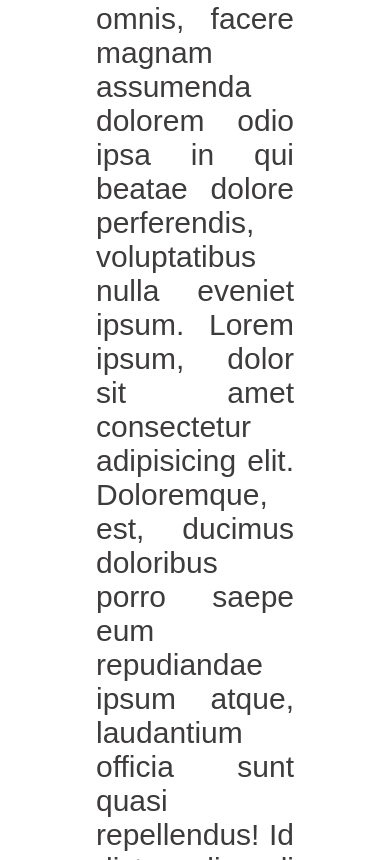
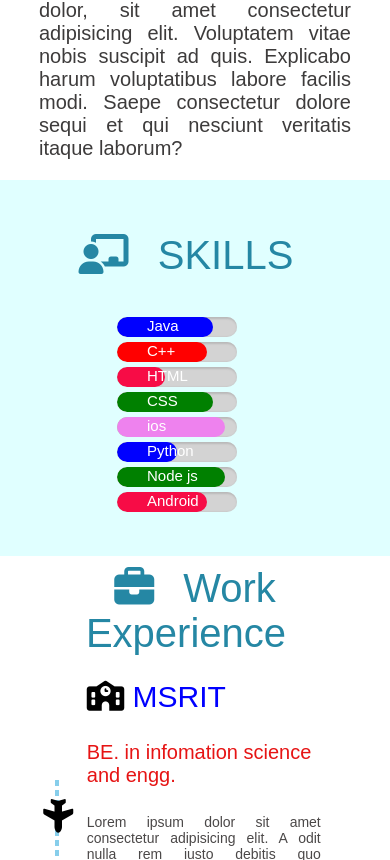
Before and after one commit to ankitpandey1216/resume, a plain HTML site: page index.html in a window 390 px wide. Shown: the part 1140-2000 px from the top of the page. Drawn offline with Linux system fonts and the light colour scheme.

Commit message:
media query
added some media query

```diff
--- a/index.html
+++ b/index.html
@@ -4,6 +4,9 @@
     <meta charset="UTF-8">
     <meta http-equiv="X-UA-Compatible" content="IE=edge">
     <meta name="viewport" content="width=device-width, initial-scale=1.0">
+
+    <meta name="viewport" content="width=device-width, initial-scale=1.0 minimum-scale = 1">
+
 
     <title>
          Ankit Pandey
@@ -104,8 +107,8 @@
             <img src="my_image/ankit.jpeg" alt="dp">
         </div>
 
-        <div id="about-text">
-            <p style="font-family: sans-serif; font-size: 30px; font-weight: 300;color: rgb(61, 59, 59);">
+        <div class="about-text">
+            <p>
             Lorem ipsum dolor sit, amet consectetur adipisicing elit. Ea enim numquam soluta doloribus architecto omnis, facere magnam assumenda dolorem odio ipsa in qui beatae dolore perferendis, voluptatibus nulla eveniet ipsum.
             Lorem ipsum, dolor sit amet consectetur adipisicing elit. Doloremque, est, ducimus doloribus porro saepe eum repudiandae ipsum atque, laudantium officia sunt quasi repellendus! Id dicta eligendi odio, sapiente quidem ex.
             Lorem ipsum dolor, sit amet consectetur adipisicing elit. Voluptatem vitae nobis suscipit ad quis. Explicabo harum voluptatibus labore facilis modi. Saepe consectetur dolore sequi et qui nesciunt veritatis itaque laborum?
@@ -238,7 +241,7 @@
         </section>
 
         <section id = "experience">
-            <div class="section-heading">
+            <div class="section-heading mb-75px" style="text-align: center; ">
                 <span>
                     <i class="fa-solid fa-briefcase"></i>
                 </span>
@@ -251,10 +254,12 @@
 
              </div>
              <div id="exp-container">
-                <div class="timeline-box">
+                <div class="timeline-box mb-75px">
                     <span style="color:black">
                         <i class="fa-solid fa-school"></i>
                     </span>
+
+
                     <span style="color: blue; font-family: sans-serif;font-weight: 500;">
                         MSRIT
                     </span>
--- a/style.css
+++ b/style.css
@@ -31,6 +31,15 @@
 #about{
     width: 100%;
 }
+.about-text{
+    font-family: sans-serif;
+    text-align: justify;
+    margin-left: 10%;
+    margin-right: 10%;
+    font-size: 25px;
+    font-weight: 300;
+    color: rgb(61, 59, 59);
+}
  section:nth-child(2n+1){
     background-color: white;
 
@@ -49,6 +58,7 @@
     /* margin: 10px auto; */
     padding-top: 10px;
     font-weight: 400;
+
 
 }
 
@@ -394,6 +404,7 @@
 
 
 }
+
 /* .timeline-box:nth-child(2n+1):after{
     content:"";
     border-radius: 50%;
@@ -469,3 +480,26 @@
 
 
 }
+
+/* Media Query */
+@media screen and (max-width : 600px) {
+    .timeline-divider{
+        left:2%;
+
+
+
+    }
+    .timeline-box{
+        width: 80%;
+        margin-left: 8% !important;
+    }
+    .about-text{
+        font-size:20px;
+    }
+    .skills-display{
+        margin-bottom: 10%;
+    }
+
+
+
+}
```
